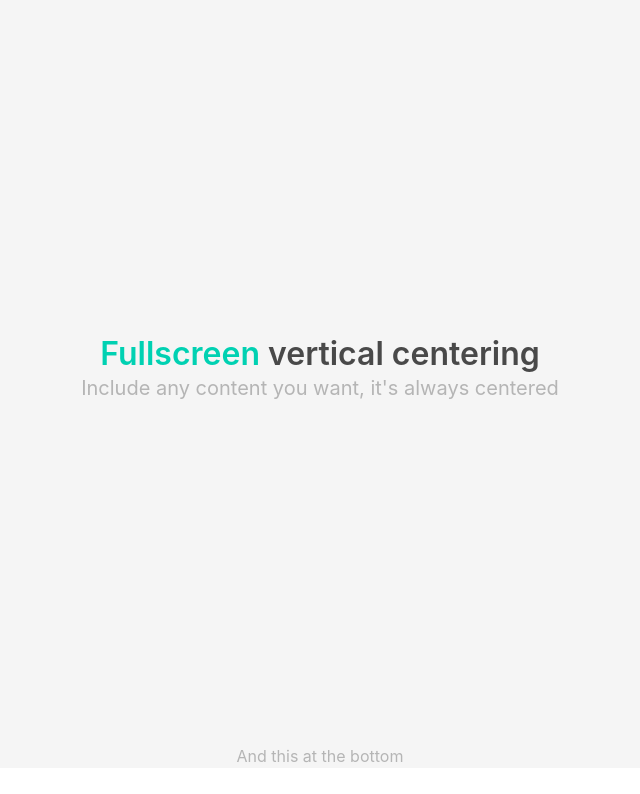
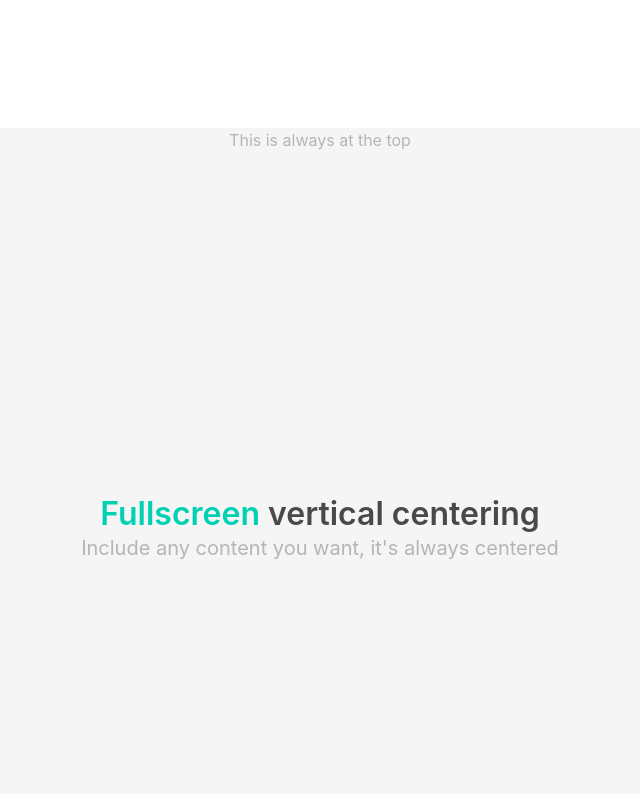
Before and after one commit to yu19921015/bulma_top_page, a Vue app: page /#/ in a window 1280 px wide. Shown: the part 5406-6200 px from the top of the page, without its empty margins (320-960 px from the left). Built offline with nearby package versions, Linux system fonts and the light colour scheme; some icons are missing.

Commit message:
FullScreen.vueのデザイン崩れと各種画像のコミット

```diff
--- a/src/components/FullScreen.vue
+++ b/src/components/FullScreen.vue
@@ -1,4 +1,5 @@
 <template>
+  <div class="fullscreen">
     <div class="hero is-light is-fullheight">
       <div class="hero-head">
         <div class="container has-text-centered">
@@ -21,6 +22,7 @@
         </div>
       </div>
     </div>
+  </div>
 </template>
 
 <script>
@@ -30,5 +32,7 @@
 </script>
 
 <style>
-
+  .fullscreen {
+    margin-top: 10rem;
+  }
 </style>
```
Lines whose indentation alone changed are shown as unchanged.
